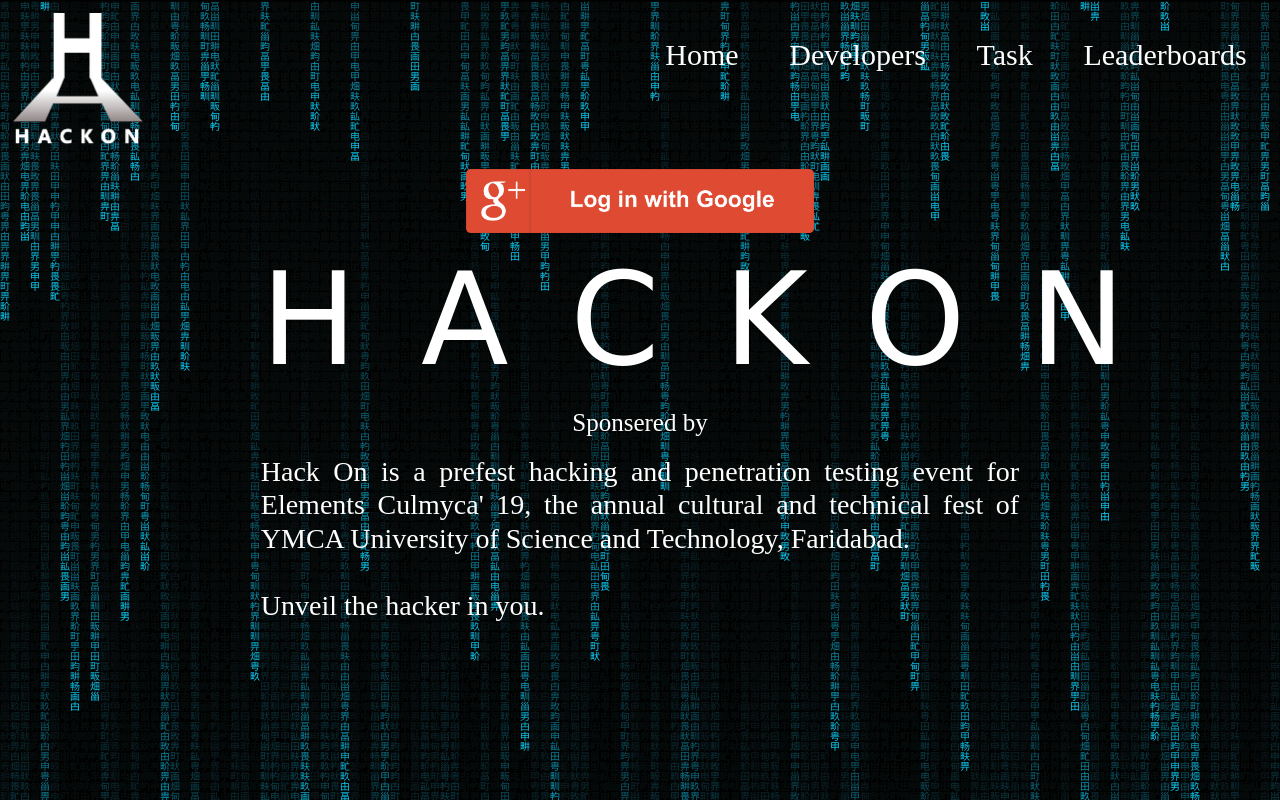
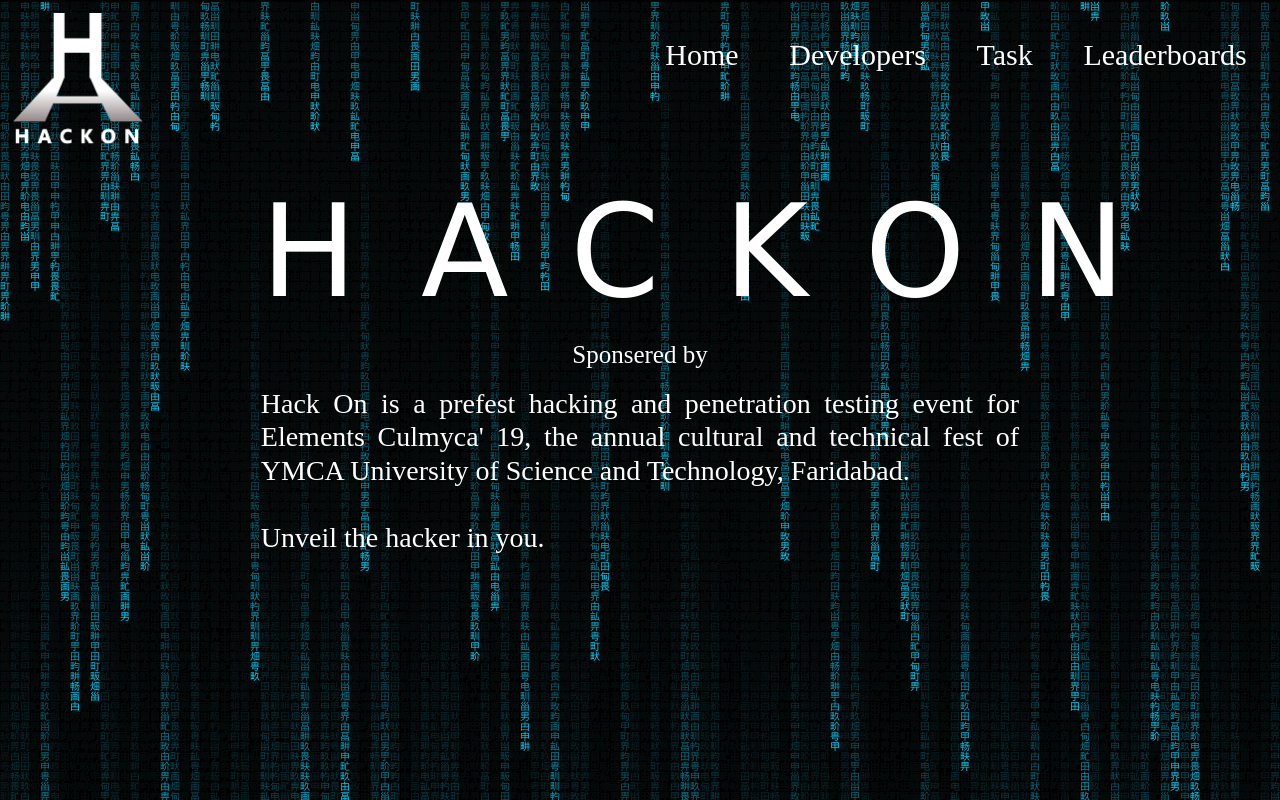
Before and after one commit to singlasahil221/HackOn, a Django app: page / in a window 1280 px wide. Run offline with Django 3.2, Linux system fonts and the light colour scheme; some web fonts are replaced.

Commit message:
final commit

```diff
--- a/myapp/templates/base.html
+++ b/myapp/templates/base.html
@@ -8,10 +8,11 @@
     <meta property="og:title" content="Hackon'19 Cryptic Challenge">
     <meta property="og:description" content="Hack On is a prefest hacking and penetration testing event for Elements Culmyca' 19 , the annual cutural and technical fest of YMCA University of Science and Technology, Faridabad">
     <meta property="og:image" content="http://hackon.elementsculmyca.com/images/fb-cover.jpg">
-    <meta property="og:site_name" content="HackonCulmyca19">
+    <meta property="og:site_name" content="Hackon Culmyca'19">
     <meta property="fb:app_id" content="376469753224342">
   <title>{% block title%}{% endblock %}</title>
   <meta content="width=device-width, initial-scale=1" name="viewport" />
+  <link rel="icon" href="/static/icon/favicon.ico">
   <link rel="stylesheet" type="text/css" href="{% static 'css/style.css' %}" data-turbolinks-track="reload">
   {% block head %}
 
--- a/myapp/templates/home.html
+++ b/myapp/templates/home.html
@@ -10,7 +10,7 @@ HackOn | Home
 {% block body %}
 {% if not request.user.is_authenticated %}
 
-  <center><a href="{% url 'social:begin' 'google-oauth2' %}"><img style="height: 5vw;" src="{% static 'images/google-login.png'%}"></a></center><br>
+  <center><a href="{% url 'social:begin' 'google-oauth2' %}"><img style="height: 5vw; display: none;" src="{% static 'images/google-login.png'%}"></a></center><br>
 {% endif %}
 <div class="home">
 	<p class="hackon">HACKON</p>
```
Also changed, not shown: hackon/static/icon/favicon.ico (added).
